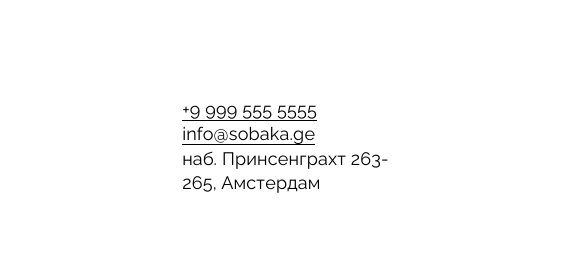
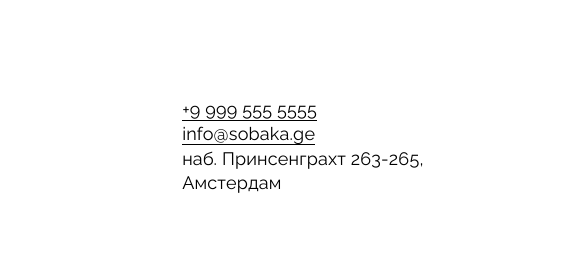
Before and after one commit to ruttojumala/ono-tebe-nado, a plain HTML site: page index.html in a window 1280 px wide. Shown: the top 280 px of the page, 717-1280 px from the left. Drawn offline with Linux system fonts and the light colour scheme.

Commit message:
fixing errors 3.0

```diff
--- a/index.html
+++ b/index.html
@@ -39,9 +39,7 @@
         </a>
         <br />
         <p>
-        наб. Принсенграхт 263-
-        <br />
-        265, Амстердам
+        наб. Принсенграхт 263-265, Амстердам
         </p>
       </address>
     </header>
@@ -166,9 +164,7 @@
         </a>
         <br />
         <p>
-        наб. Принсенграхт 263-
-        <br />
-        265, Амстердам
+        наб. Принсенграхт 263-265, Амстердам
         </p>
       </address>
       <nav class="footer__menu">
```
